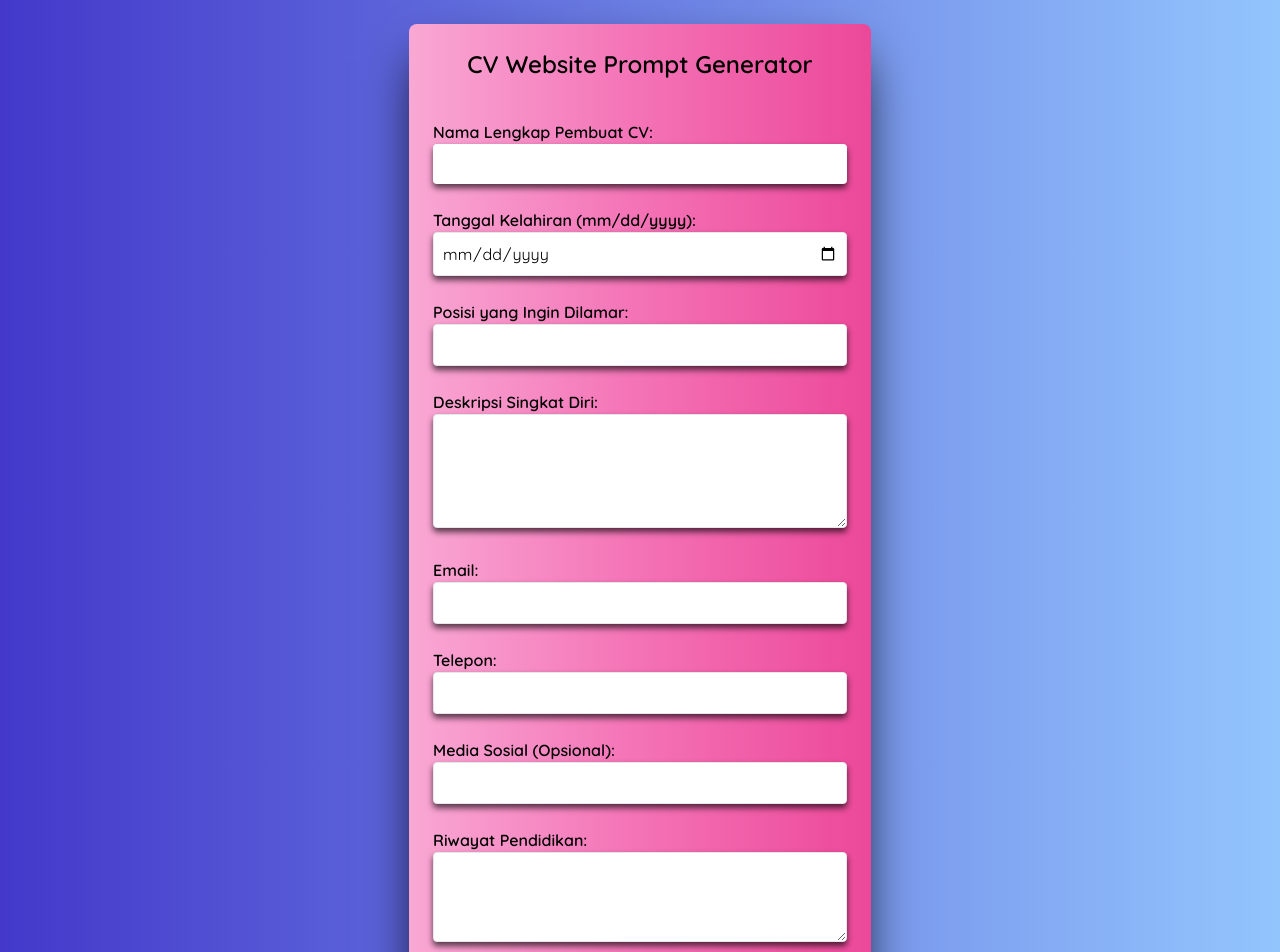
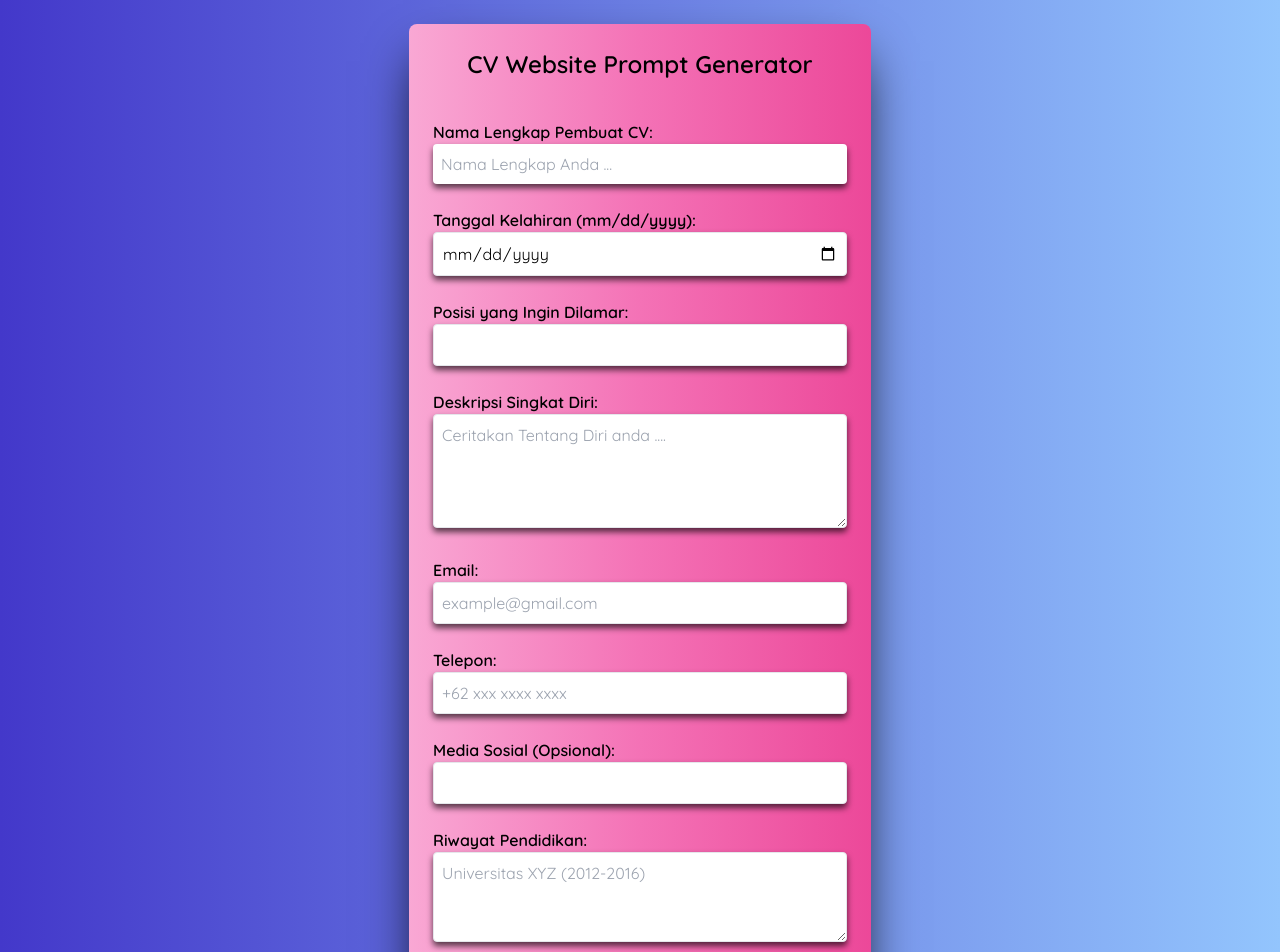
Before and after one commit to fatimah7643/Form-generator-CV, a plain HTML site: page index.html in a window 1280 px wide. Shown: the top 952 px of the page. Drawn offline with nearby package versions, Linux system fonts and the light colour scheme; files whose address does not match are found by name.

Commit message:
Pesan commit baru

```diff
--- a/index.html
+++ b/index.html
@@ -40,7 +40,7 @@
       <!-- Nama lengkap -->
       <div class="form-group pt-6">
         <label class="block font-extrabold text-black">Nama Lengkap Pembuat CV:</label>
-        <input type="text" name="nama" class="w-full p-2 rounded" required>
+        <input type="text" name="nama" class="w-full p-2 rounded " placeholder="Nama Lengkap Anda ..." required>
       </div>
 
       <!-- Tanggal Lahir -->
@@ -58,17 +58,17 @@
       <!-- Deskripsi Diri -->
       <div class="form-group">
         <label class="block font-extrabold text-black ">Deskripsi Singkat Diri:</label>
-        <textarea name="deskripsi" rows="4" class="w-full border p-2 rounded" required></textarea>
+        <textarea name="deskripsi" rows="4" class="w-full border p-2 rounded" placeholder="Ceritakan Tentang Diri anda .... " required></textarea>
       </div>
 
       <!-- Kontak -->
       <div class="form-group">
         <label class="block font-extrabold text-black">Email:</label>
-        <input type="email" name="email" class="w-full border p-2 rounded" required>
+        <input type="email" name="email" class="w-full border p-2 rounded" placeholder="example@gmail.com " required>
       </div>
       <div class="form-group">
         <label class="block font-extrabold text-black">Telepon:</label>
-        <input type="text" name="telepon" class="w-full border p-2 rounded" required>
+        <input type="text" name="telepon" class="w-full border p-2 rounded" placeholder="+62 xxx xxxx xxxx" required>
       </div>
       <div class="form-group">
         <label class="block font-extrabold text-black">Media Sosial (Opsional):</label>
@@ -78,7 +78,7 @@
       <!-- Pendidikan -->
       <div class="form-group">
         <label class="block font-extrabold text-black">Riwayat Pendidikan:</label>
-        <textarea name="pendidikan" rows="3" class="w-full border p-2 rounded" required></textarea>
+        <textarea name="pendidikan" rows="3" class="w-full border p-2 rounded" placeholder="Universitas XYZ (2012-2016)"></textarea>
       </div>
 
       <!-- Pengalaman -->
@@ -157,13 +157,13 @@
       </div>
 
       <!-- Tombol -->
-      <button type="submit" class="bg-blue-600 text-white px-6 py-2 rounded-lg font-bold hover:bg-blue-700">Buat Prompt</button>
+      <button type="submit" class="bg-gradient-to-r from-blue-500 to-indigo-700 text-white px-6 py-2 rounded-lg font-bold hover:bg-blue-700">Buat Prompt</button>
     </form>
 
     <!-- Output -->
     <div class="mt-6">
       <h2 class="text-xl font-extrabold text-black">Hasil Prompt:</h2>
-      <textarea id="outputPrompt" rows="10" class="w-full border p-2 rounded mt-2"></textarea>
+      <textarea id="outputPrompt" rows="10" class="w-full border p-2 rounded mt-2 focus:ring-4 focus:ring-green-500 "></textarea>
     </div>
     <button id="copyButton" class="mt-2 bg-green-600 text-yellow-100 px-4 py-2 rounded-lg font-bold hover:bg-green-700">Salin Prompt</button>
     <p id="copyStatus" class="text-sm text-green-600 mt-1 hidden">Prompt berhasil Disalin 😉</p>
```
